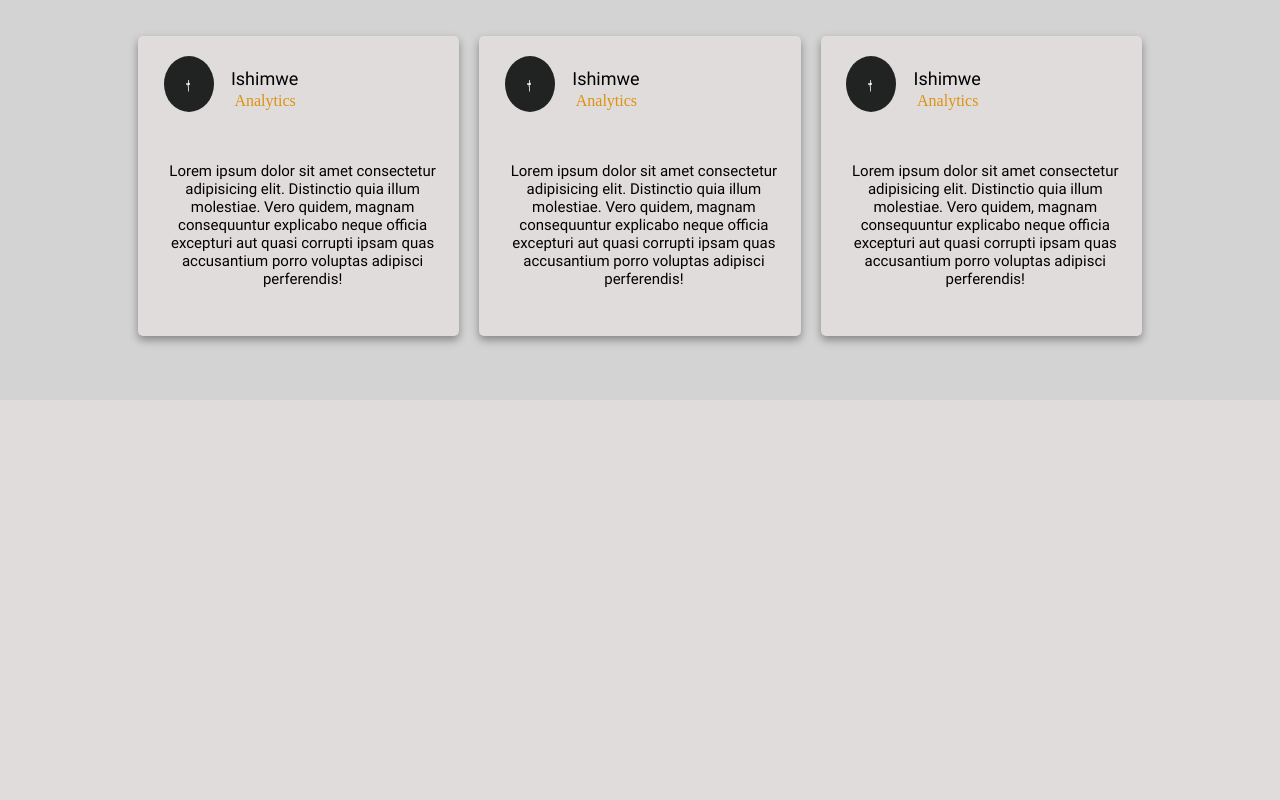
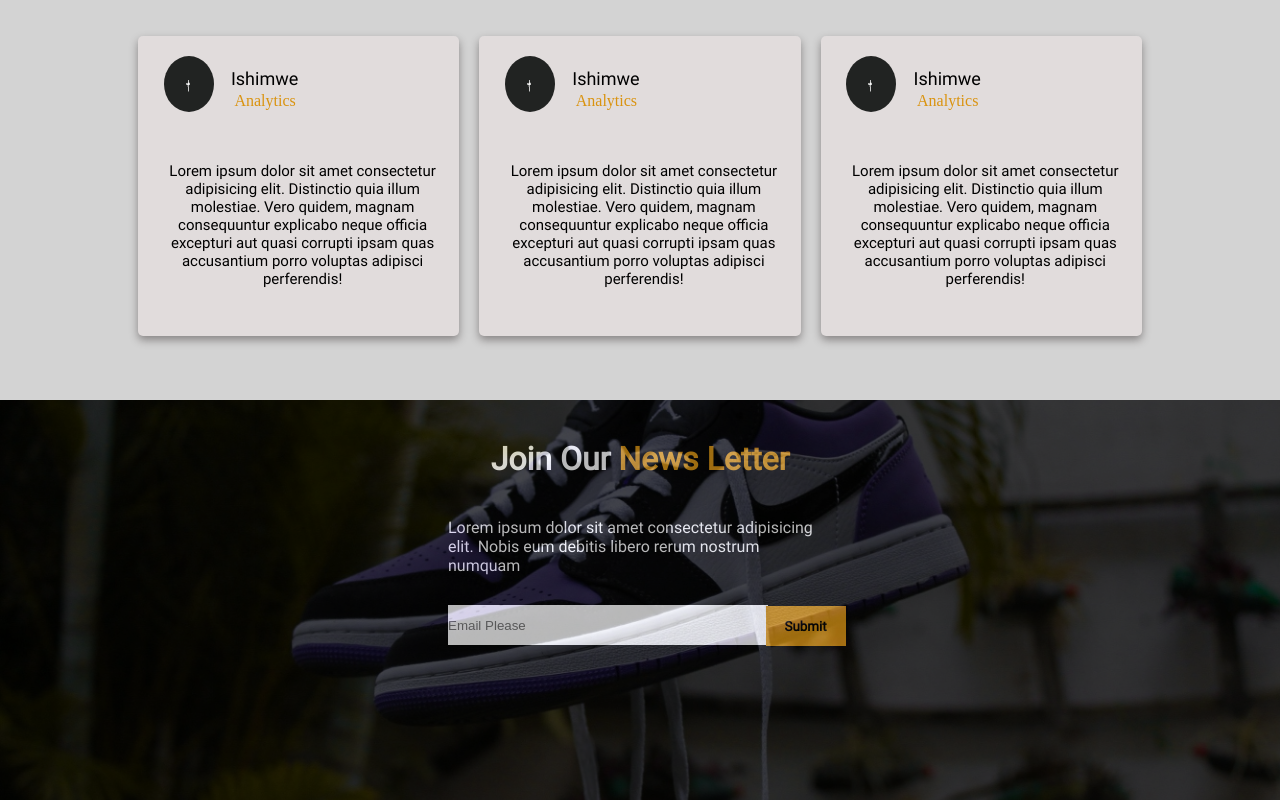
Before and after one commit to Ifabrice520/shoes-shopping-, a plain HTML site: page index.html in a window 1280 px wide. Shown: the part 3160-3960 px from the top of the page. Drawn offline with Linux system fonts and the light colour scheme; files whose address does not match are found by name.

Commit message:
shoes_mall

```diff
--- a/css/style.css
+++ b/css/style.css
@@ -748,3 +748,76 @@ body {
     position: absolute;
     top: 445%;
 }
+
+.full_join {
+    width: 100%;
+    height: 100%;
+    display: flex;
+    align-items: center;
+    justify-content: center;
+    overflow: hidden;
+}
+
+.full_join img {
+    width: 100%;
+    height: auto;
+    display: block;
+    object-fit: cover;
+}
+
+.letter {
+    width: 100%;
+    height: 50vh;
+    position: absolute;
+    top: 445%;
+    background-color: black;
+    opacity: 0.7;
+}
+
+.letter h1 {
+    position: relative;
+    color: white;
+    font-family: roboto;
+    text-align: center;
+    top: 40px;
+}
+
+.letter span {
+    color: rgb(218, 147, 15);
+}
+
+.letter p {
+    width: 30%;
+    color: white;
+    /* text-align: center; */
+    position: relative;
+    left: 35%;
+    top: 80px;
+    font-family: roboto;
+}
+
+.letter input {
+    position: relative;
+    left: 35%;
+    top: 110px;
+    width: 25%;
+    height: 5vh;
+    border: none;
+}
+
+.letter button {
+    width: 80px;
+    position: relative;
+    left: 34.5%;
+    height: 5vh;
+    top: 111px;
+    border: none;
+    background-color: rgb(218, 147, 15);
+    font-family: roboto;
+    font-weight: 600;
+    cursor: pointer;
+}
+
+.letter input:focus {
+    outline: none;
+}
--- a/index.html
+++ b/index.html
@@ -241,7 +241,17 @@
     </div>
 
     <div class="join">
+        <div class="full_join">
+            <img src="img/varun-dubey-JXsKGVVuZXc-unsplash.jpg" alt="full">
+        </div>
+    </div>
 
+    <div class="letter">
+        <h1>Join Our <span>News Letter</span></h1>
+        <p>Lorem ipsum dolor sit amet consectetur adipisicing elit. Nobis eum debitis libero rerum nostrum numquam</p>
+
+        <input type="email" name="email" id="email" placeholder="Email Please">
+        <button>Submit</button>
     </div>
 </body>
 </html>
```
